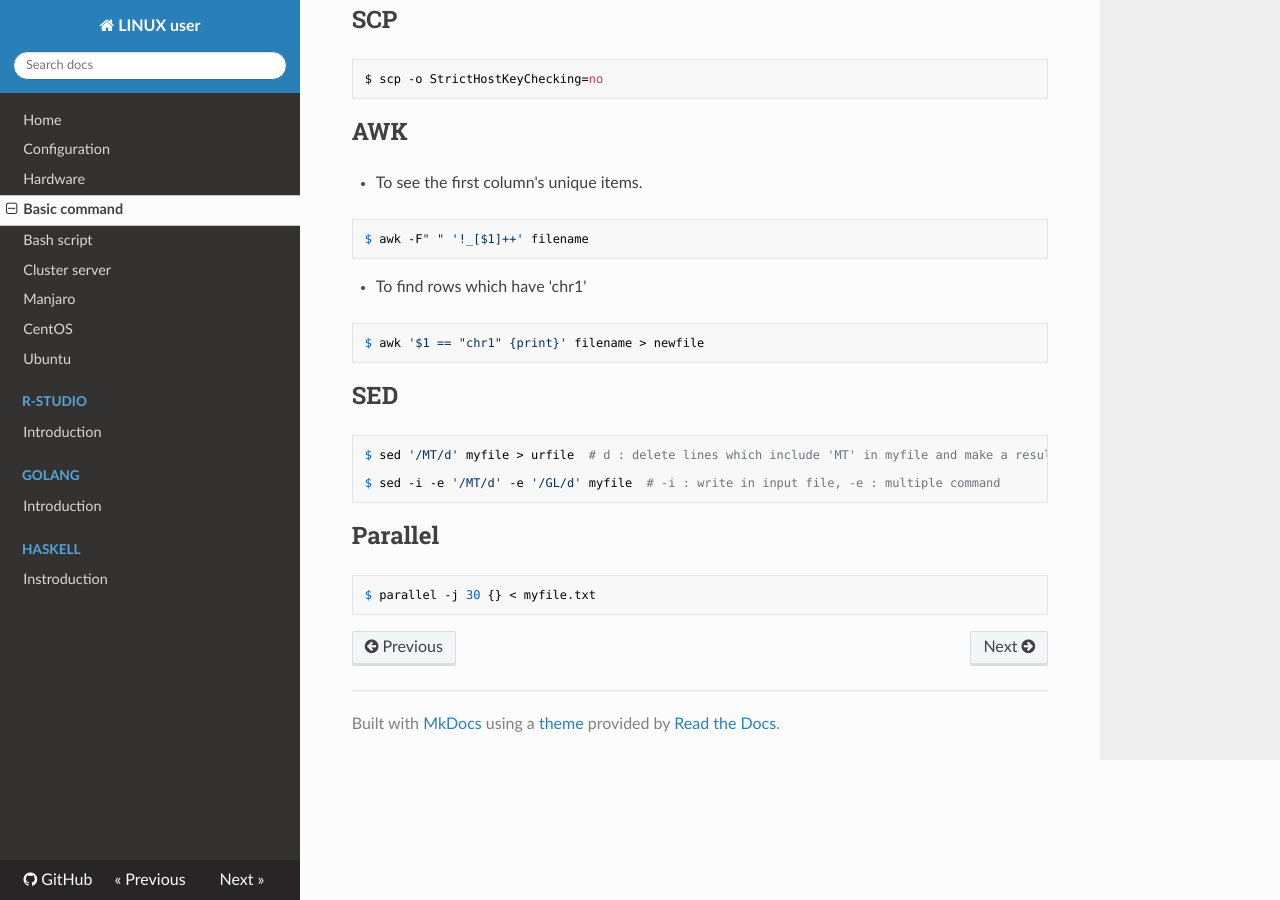
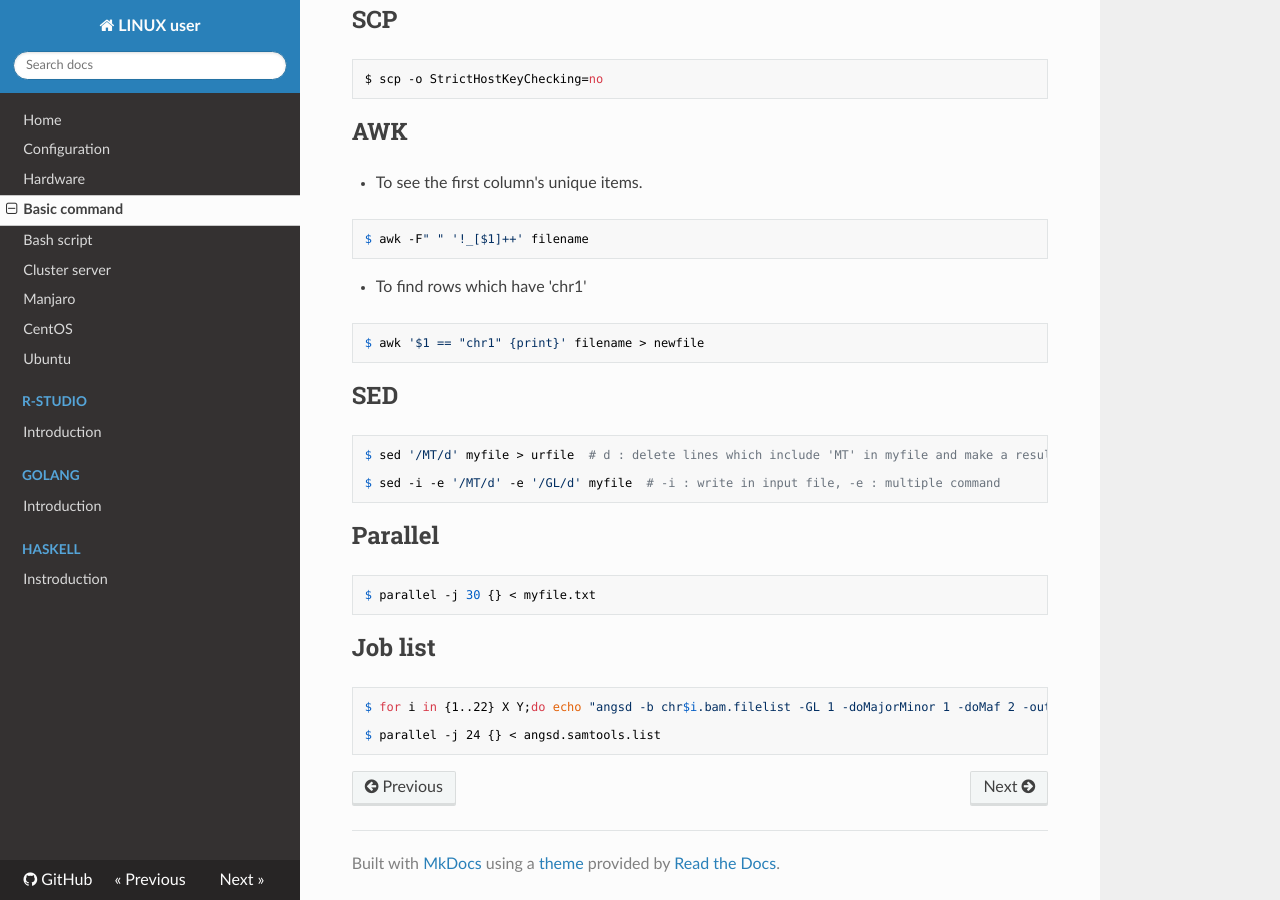
Before and after one commit to WonyoungCho/LINUX, an MkDocs documentation site: the page built from docs/basic_comm.md, in a window 1280 px wide and 900 px high, scrolled down 2045 px. Built offline with MkDocs 1.6.1, drawn with Linux system fonts in a browser that asks for light colours; nearby versions of some CDN libraries; old or Windows-style settings are respelled for this version of MkDocs.

Commit message:
Update basic_comm.md

````diff
--- a/docs/basic_comm.md
+++ b/docs/basic_comm.md
@@ -117,3 +117,10 @@ $ sed -i -e '/MT/d' -e '/GL/d' myfile  # -i : write in input file, -e : multiple
 ```
 $ parallel -j 30 {} < myfile.txt
 ```
+
+## Job list
+```
+$ for i in {1..22} X Y;do echo "angsd -b chr$i.bam.filelist -GL 1 -doMajorMinor 1 -doMaf 2 -out ./angsd_result/chr$i.out_samtools";done > angsd.samtools.list
+
+$ parallel -j 24 {} < angsd.samtools.list
+```
````
